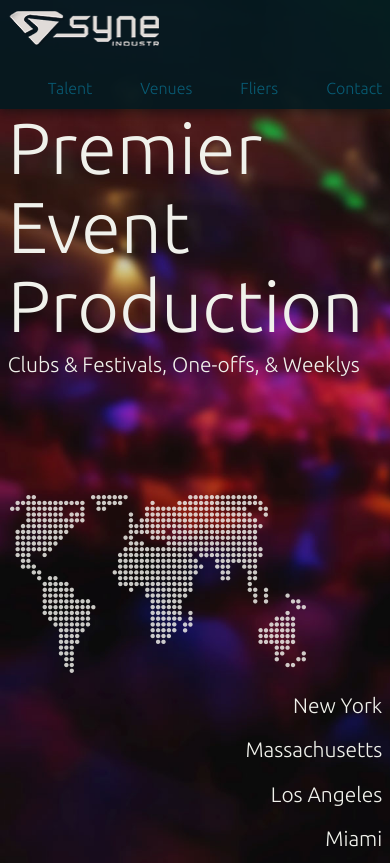
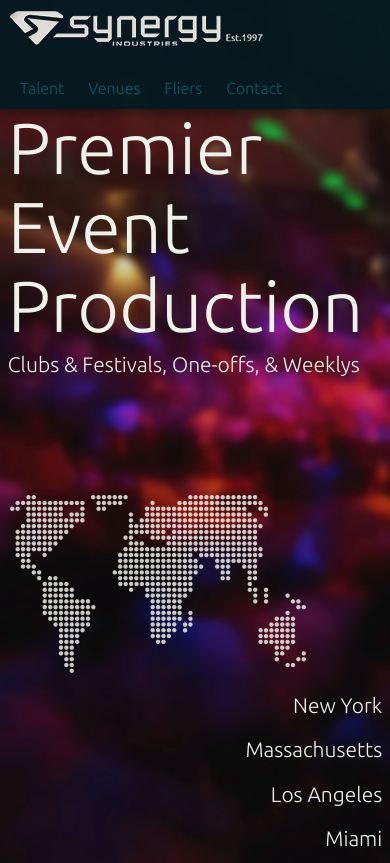
Before and after one commit to adamgedney/synergy, a plain HTML site: page index.html in a window 390 px wide. Shown: the top 863 px of the page. Drawn offline with Linux system fonts and the light colour scheme.

Commit message:
added media query to assist logo

```diff
--- a/css/main.css
+++ b/css/main.css
@@ -166,6 +166,27 @@ h2 + h3{
 	margin-bottom: 36px;
 }
 
+/*-------------------------------------Header Media adjustment--------------------------*/
+@media ( max-width : 673px ) {
+
+header h1{
+	clear: both;
+	display: block;
+	float: none;
+	width: 100%;
+}
+
+nav{
+	float: left;
+}
+
+nav ul li{
+	padding-right: 12px ;
+	padding-left: 12px ;
+}
+}
+
+/*------------------------------------- / Header Media adjustment--------------------------*/
 .page, .landing{
 	padding: 54px 0;
 }
```
